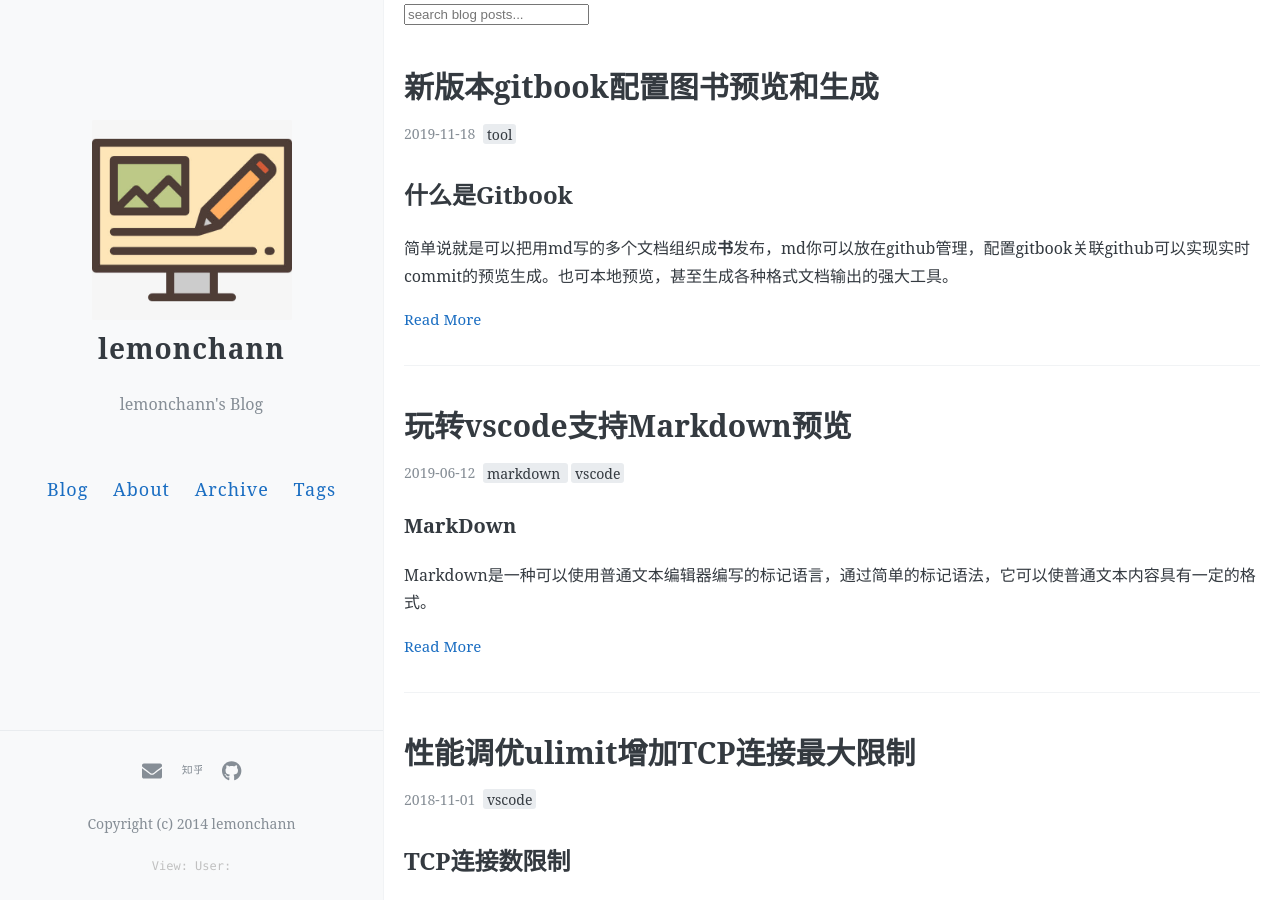
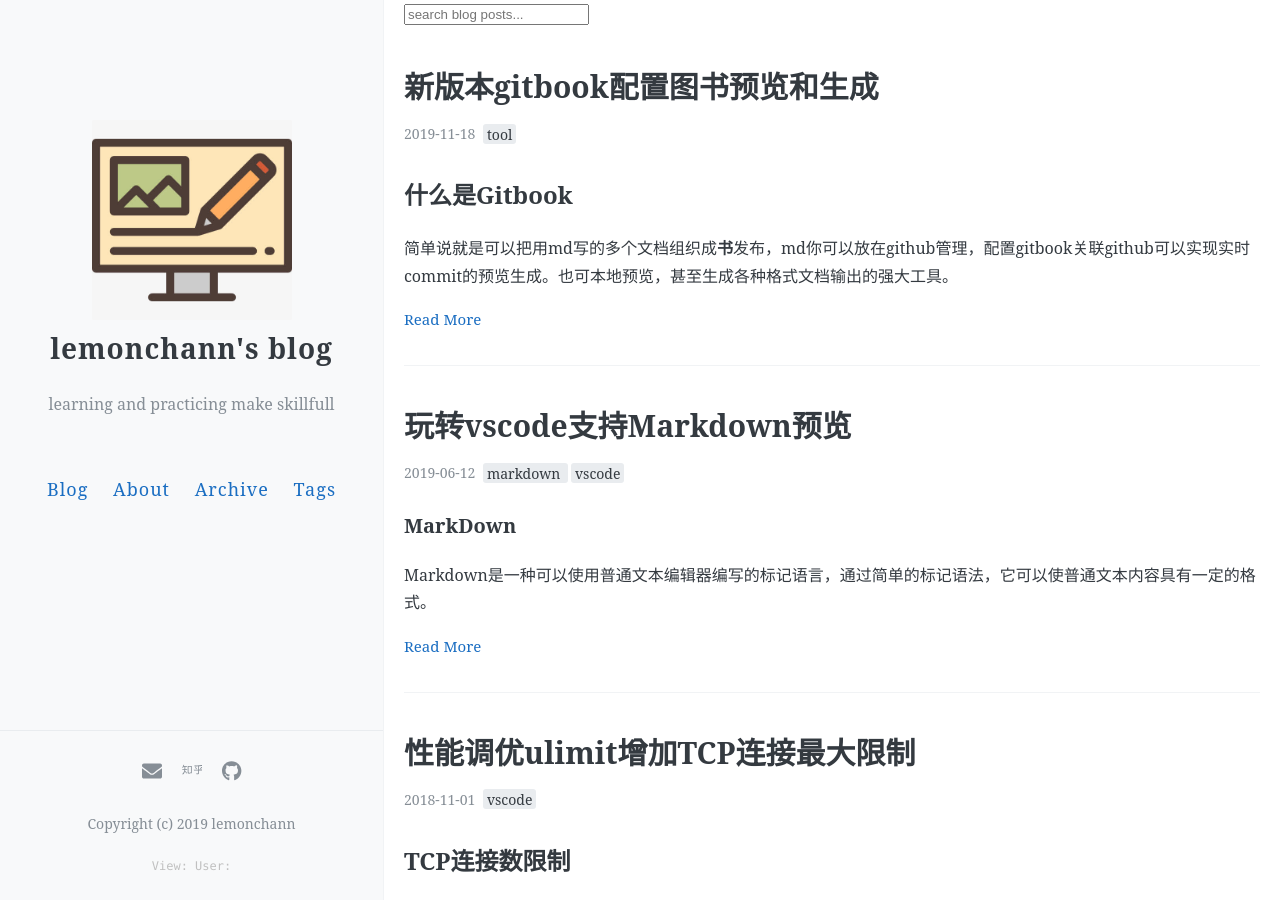
Before and after one commit to lemonchann/lemonchann.github.io, a Jekyll site: the page built from index.html, in a window 1280 px wide and 900 px high. Built offline with Jekyll 4.4.1, drawn with Linux system fonts in a browser that asks for light colours; the list of posts is cut into pages by our own code; comment, search, counter and statistics services are not loaded.

Commit message:
Update blog describe

```diff
--- a/_config.yml
+++ b/_config.yml
@@ -3,9 +3,9 @@
 #
 
 # Name of your site (displayed in the header)
-name: "lemonchann"
+name: "lemonchann's blog"
 # Short bio or description (displayed in the header)
-description: "lemonchann's Blog"
+description: "learning and practicing make skillfull"
 
 #
 # Flags below are optional
@@ -56,7 +56,7 @@ footer-links:
   youtube:
 
 # Text under the icons in footer
-footer-text: Copyright (c) 2014 lemonchann
+footer-text: Copyright (c) 2019 lemonchann
 
 # Enter your Disqus shortname (not your username) to enable commenting on posts
 # You can find your shortname on the Settings page of your Disqus account
```
